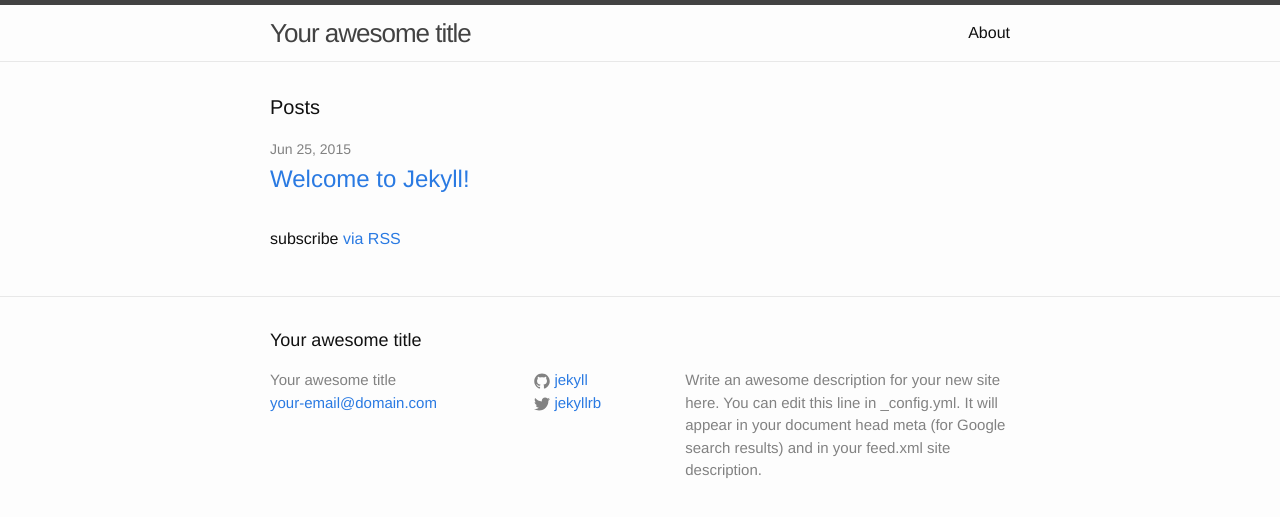
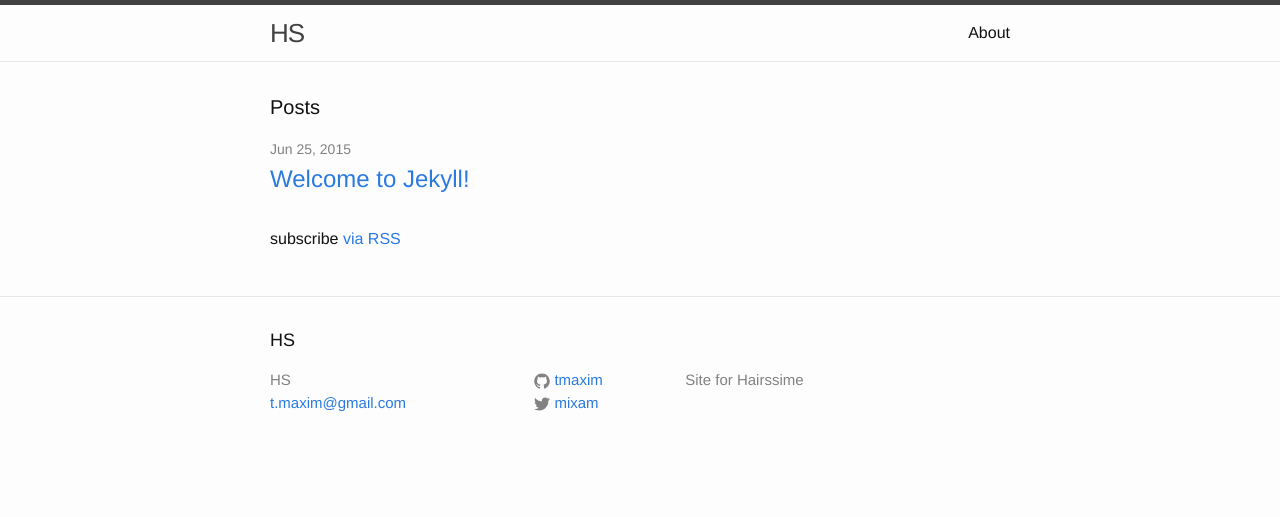
Before and after one commit to tmaxim/hs, a Jekyll site: the page built from index.html, in a window 1280 px wide. Shown: the top 517 px of the page. Built offline with Jekyll 4.4.1, drawn with Linux system fonts in a browser that asks for light colours.

Commit message:
jekyll config edited

```diff
--- a/_config.yml
+++ b/_config.yml
@@ -1,14 +1,36 @@
 # Site settings
-title: Your awesome title
-email: your-email@domain.com
-description: > # this means to ignore newlines until "baseurl:"
-  Write an awesome description for your new site here. You can edit this
-  line in _config.yml. It will appear in your document head meta (for
-  Google search results) and in your feed.xml site description.
-baseurl: "" # the subpath of your site, e.g. /blog/
-url: "http://yourdomain.com" # the base hostname & protocol for your site
-twitter_username: jekyllrb
-github_username:  jekyll
+title: HS
+email: t.maxim@gmail.com
+description: Site for Hairssime
+baseurl: ""
+url: "http://hairssime.com.ar"
+twitter_username: mixam
+github_username:  tmaxim
 
 # Build settings
 markdown: kramdown
+
+exclude: [
+  'node_modules',
+  'bower.json',
+  'gulpfile.js',
+  'npm-debug.log',
+  'package.json',
+  'README.md',
+  'Gemfile',
+  'Gemfile.lock',
+  '_projects/*/images/*.png'
+]
+
+keep_files: [
+  'dist',
+  'productos/*/*'
+]
+
+permalink: /blog/:year/:month/:day/:title/
+
+collections:
+  products:
+    output: true
+    title: Productos
+    permalink: /productos/:title/
```
Also changed, not shown: README.md (added).
